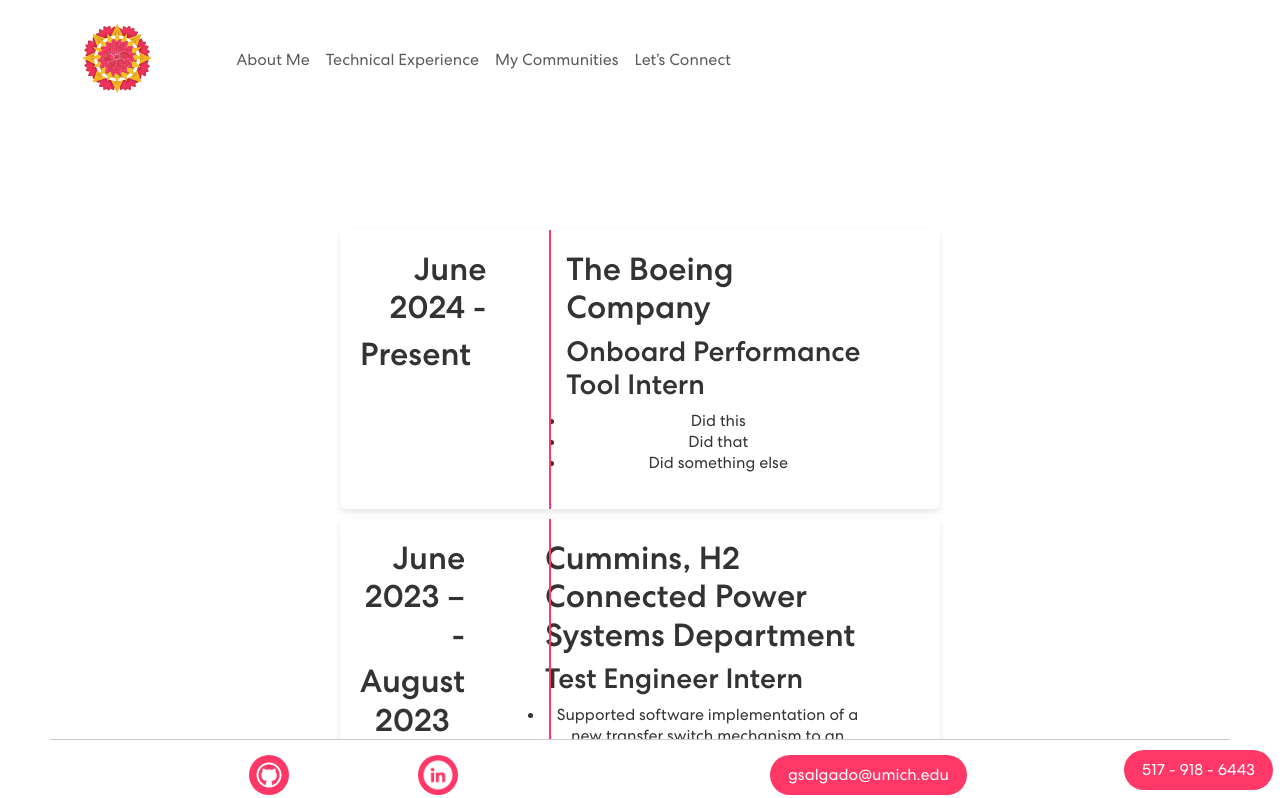
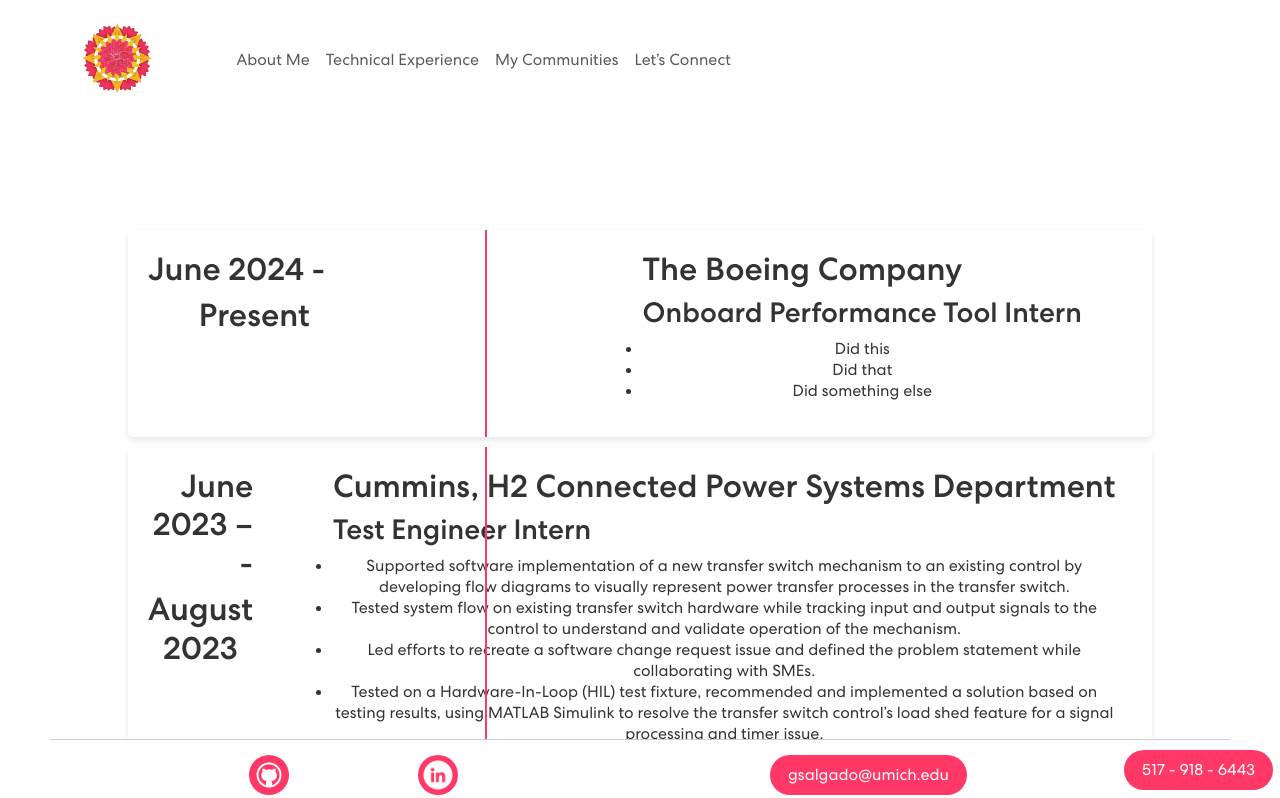
Before and after one commit to glopezsalgado/glopezsalgado.github.io, a React (Create React App) app: page /technicalExperience in a window 1280 px wide. Shown: the top 798 px of the page. Built offline with nearby package versions, Linux system fonts and the light colour scheme.

Commit message:
attempt #3 (with CSS changes) at adding technical experience

```diff
--- a/src/App.css
+++ b/src/App.css
@@ -739,6 +739,7 @@
   text-align: left;
   padding-left: 40px;
   padding-right: 50px;
+  white-space: nowrap;
 }
 
 /* Position */
@@ -746,6 +747,7 @@
   text-align: left;
   padding-left: 40px;
   padding-right: 50px;
+  white-space: nowrap;
 }
 
 /* Experience Bullet Points */
@@ -797,8 +799,6 @@
 #timeline {
   width: 80%;
   /* Width of the timeline container */
-  max-width: 600px;
-  /* Maximum width for the timeline container */
   margin: 50px auto;
   /* Center the timeline container with margin */
   position: relative;
```
Also changed, not shown: src/components/TechnicalExperience.js (+8 -7 lines).
